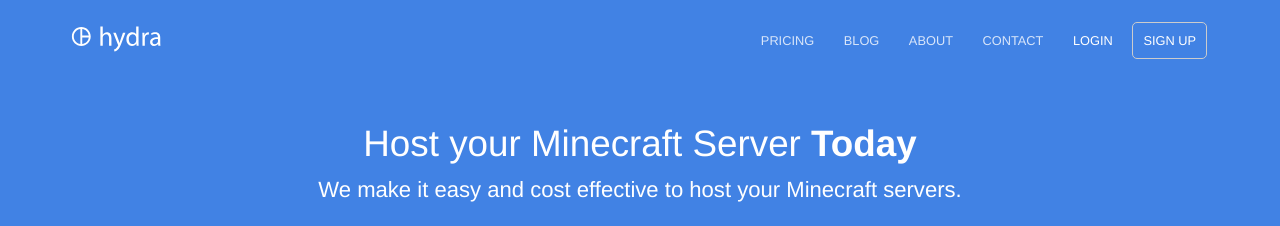
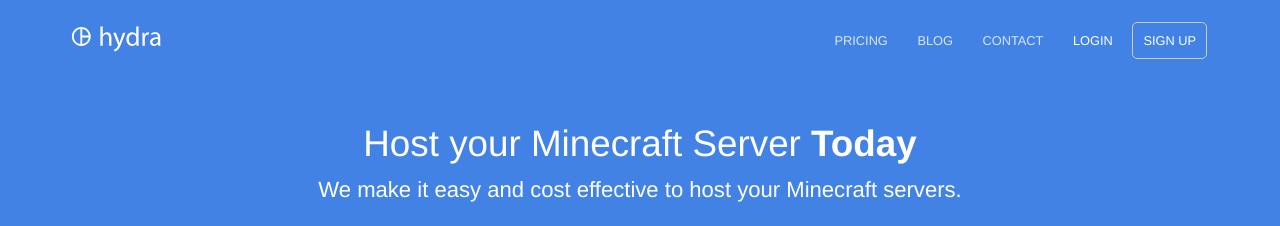
Before and after one commit to mcxleague/server-hosting, a Jekyll site: the page built from index.html, in a window 1280 px wide and 900 px high. Shown: the top 226 px of the window. Built offline with Jekyll 4.4.1, drawn with Linux system fonts in a browser that asks for light colours.

Commit message:
Update navigation.yml

```diff
--- a/_data/navigation.yml
+++ b/_data/navigation.yml
@@ -6,8 +6,6 @@
   link: /blog/
   new_window: false
   highlight: false
-- name: About
-  link: /about/
   new_window: false
   highlight: false
 - name: Contact
```
